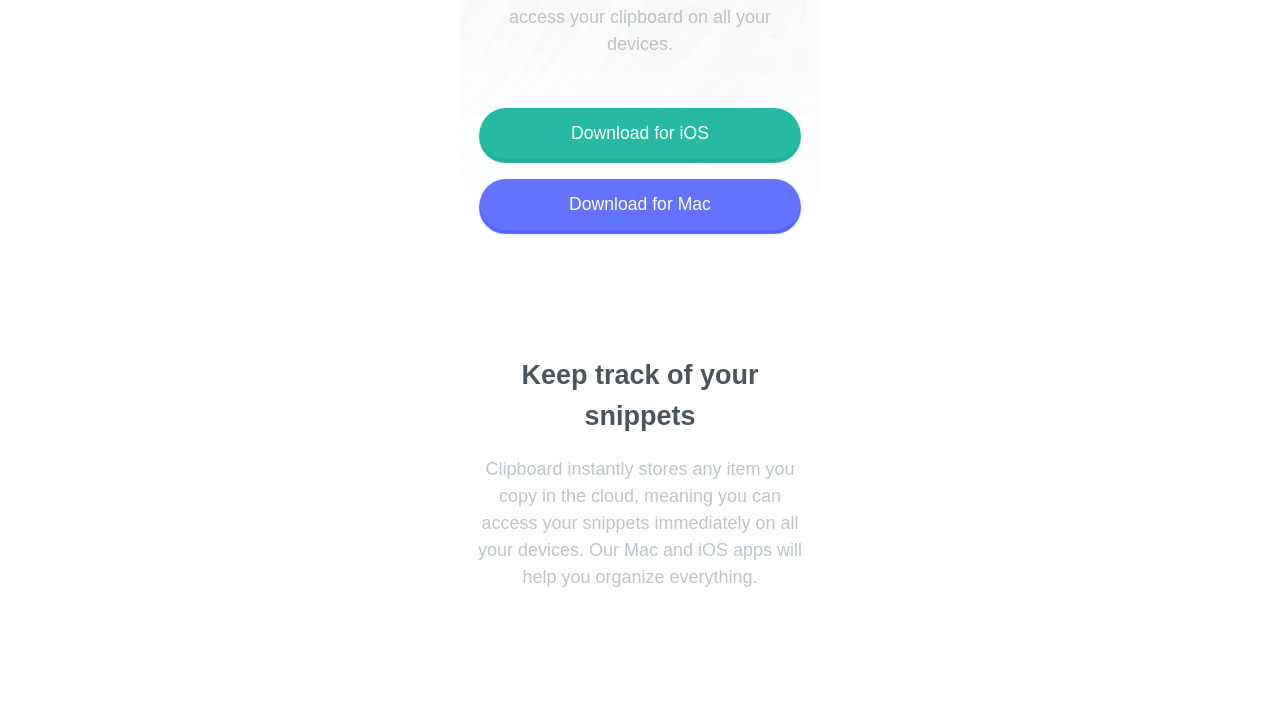
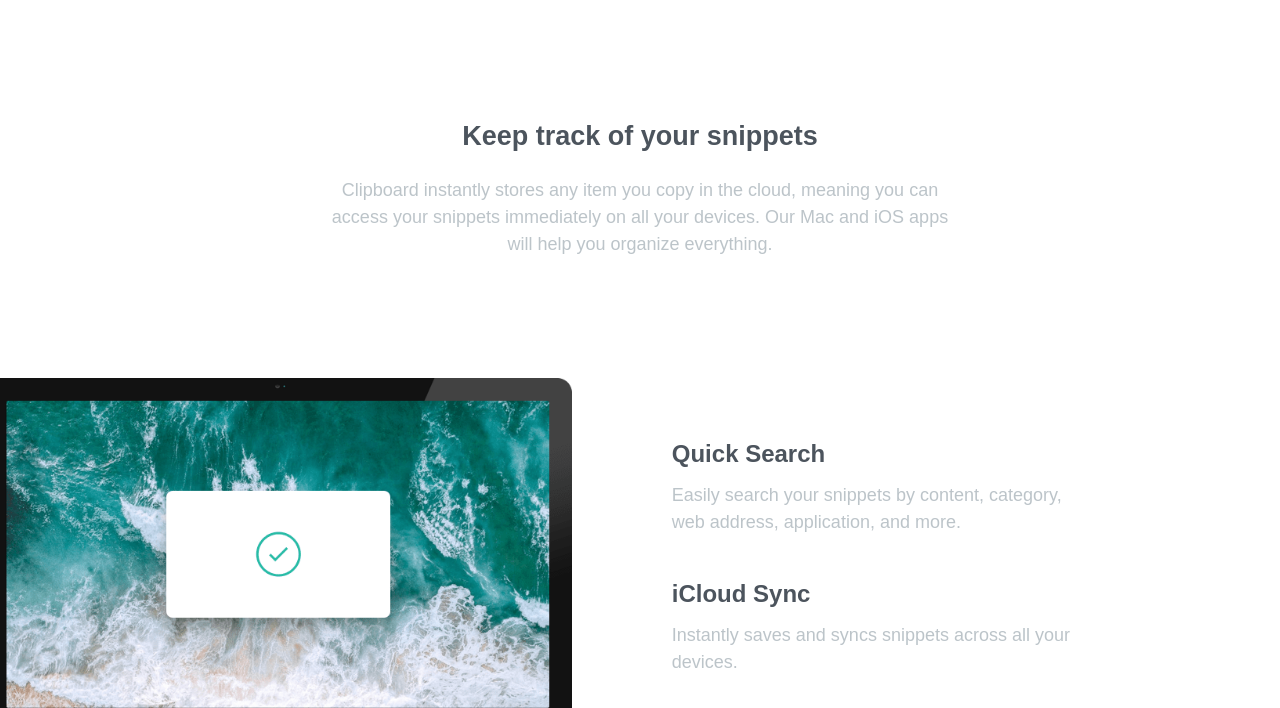
Before and after one commit to BelumS/frontend-mentor-challenges, a website: page css-projects/clipboard-landing-page/index.html in a window 1280 px wide. Shown: the part 352-1060 px from the top of the page. Drawn offline with Linux system fonts and the light colour scheme; a web font is replaced by a local one.

Commit message:
feat: completed desktop design

```diff
--- a/css-projects/clipboard-landing-page/index.html
+++ b/css-projects/clipboard-landing-page/index.html
@@ -19,7 +19,7 @@
         <h1 class="header__title">A history of everything you copy</h1>
 
         <p class="cta__text site-text">
-          Clipboard allows you to track and <br> organize everything you
+          Clipboard allows you to track and organize everything you
           copy. Instantly access your clipboard on all your devices.
         </p>
 
--- a/css-projects/clipboard-landing-page/sass/base/_base.scss
+++ b/css-projects/clipboard-landing-page/sass/base/_base.scss
@@ -18,4 +18,8 @@ html {
     margin: 0 auto;
     max-width: 360px;
     row-gap: 120px;
+
+    @include mix.respond(laptop) {
+        min-width: 100%;
+    }
 }
--- a/css-projects/clipboard-landing-page/sass/base/_typography.scss
+++ b/css-projects/clipboard-landing-page/sass/base/_typography.scss
@@ -1,4 +1,5 @@
-@use "../abstracts/_var";
+@use "../abstracts/var";
+@use "../abstracts/mix";
 
 @import url('https://fonts.googleapis.com/css2?family=Bai+Jamjuree:wght@400;600&display=swap');
 
@@ -28,19 +29,20 @@ p {
 .cta__text {
     margin: 15px 0;
     padding: 0 15px;
-}
 
-.site__text {
-
-}
-
-.lower-site-text {
-
+    @include mix.respond(laptop) {
+        margin: 0;
+        width: 70%;
+    }
 }
 
 .separator {
     padding: 0 10px;
 
+    @include mix.respond(laptop) {
+        width: 50%;
+    }
+
     &__title {
         margin-bottom: 20px;
     }
--- a/css-projects/clipboard-landing-page/sass/components/_button.scss
+++ b/css-projects/clipboard-landing-page/sass/components/_button.scss
@@ -11,6 +11,11 @@
     align-self: stretch;
     cursor: pointer;
     @include mix.defaultTransition;
+
+    @include mix.respond(laptop) {
+        padding: 10px 20px;
+        font-size: .8rem;
+    }
 
     &:hover,
     &:focus {
--- a/css-projects/clipboard-landing-page/sass/components/_call-to-action.scss
+++ b/css-projects/clipboard-landing-page/sass/components/_call-to-action.scss
@@ -6,11 +6,21 @@
     row-gap: 15px;
     padding: 0 5px;
 
+    @include mix.respond(laptop) {
+        row-gap: 5px;
+    }
+
     &__controls {
         @include mix.flexCenterColumn;
         margin-top: 20px;
         row-gap: 20px;
         align-self: stretch;
         padding: 0 10px;
+
+        @include mix.respond(laptop) {
+            @include mix.flexCenter;
+            flex-flow: row nowrap;
+            column-gap: 20px;
+        }
     }
 }
--- a/css-projects/clipboard-landing-page/sass/components/_clients.scss
+++ b/css-projects/clipboard-landing-page/sass/components/_clients.scss
@@ -3,6 +3,12 @@
 .client-container {
     @include mix.flexCenterColumn;
     row-gap: 90px;
+
+    @include mix.respond(laptop) {
+        @include mix.flexCenter;
+        flex-flow: row nowrap;
+        gap: 0 100px;
+    }
 }
 
 .client-img {
--- a/css-projects/clipboard-landing-page/sass/components/_feature.scss
+++ b/css-projects/clipboard-landing-page/sass/components/_feature.scss
@@ -3,6 +3,12 @@
 .feature-container {
     @include mix.flexCenterColumn;
     row-gap: 40px;
+
+    @include mix.respond(laptop) {
+        @include mix.flexCenter;
+        flex-flow: row nowrap;
+        padding: 0 80px;
+    }
 }
 
 .feature {
@@ -10,6 +16,10 @@
     row-gap: 20px;
     padding: 0 10px;
 
+    @include mix.respond(laptop) {
+        width: 80%;
+    }
+
     &__img {
         margin-bottom: 10px;
     }
--- a/css-projects/clipboard-landing-page/sass/components/_hero.scss
+++ b/css-projects/clipboard-landing-page/sass/components/_hero.scss
@@ -1,3 +1,5 @@
+@use "../abstracts/mix";
+
 .hero-img {
 
     &--mac,
@@ -6,13 +8,15 @@
         max-width: 330px;
         min-height: 100%;
         margin-bottom: 40px;
+
+        @include mix.respond(laptop) {
+            max-width: 90%;
+        }
     }
 
     &--mac {
-
-    }
-
-    &--devices {
+        position: relative;
+        left: -50px;
 
     }
 }
--- a/css-projects/clipboard-landing-page/sass/components/_snippets.scss
+++ b/css-projects/clipboard-landing-page/sass/components/_snippets.scss
@@ -4,6 +4,23 @@
 .snippets-container,
 .snippet {
     @include mix.flexCenterColumn;
+}
+
+@include mix.respond(laptop) {
+    .snippets-section {
+        @include mix.flexCenter;
+        flex-flow: row nowrap;
+    }
+
+    .snippet {
+        width: 70%;
+        text-align: left;
+        align-self: flex-start;
+
+        & > h3 {
+            align-self: flex-start;
+        }
+    }
 }
 
 .snippets-container {
--- a/css-projects/clipboard-landing-page/sass/layouts/_footer.scss
+++ b/css-projects/clipboard-landing-page/sass/layouts/_footer.scss
@@ -3,10 +3,16 @@
 
 .site-footer {
     @include mix.flexCenterColumn;
-    width: 100%;
+    min-width: 100%;
     background-color: whitesmoke;
     row-gap: 30px;
     padding: 50px;
+
+    @include mix.respond(laptop) {
+        @include mix.flexCenter;
+        flex-flow: row nowrap;
+        justify-content: space-around;
+    }
 
     &__logo {
         object-fit: cover;
--- a/css-projects/clipboard-landing-page/sass/layouts/_header.scss
+++ b/css-projects/clipboard-landing-page/sass/layouts/_header.scss
@@ -11,6 +11,11 @@
     padding: 5px;
     padding-top: 30px;
 
+    @include mix.respond(laptop) {
+        background-image: url(../images/bg-header-desktop.png);
+        min-width: inherit;
+    }
+
     &__logo {
         @include mix.box(6rem);
         object-fit: cover;
--- a/css-projects/clipboard-landing-page/sass/layouts/_nav.scss
+++ b/css-projects/clipboard-landing-page/sass/layouts/_nav.scss
@@ -6,11 +6,46 @@
     row-gap: 25px;
     margin: 20px 0;
 
+    @include mix.respond(laptop) {
+        @include mix.flexCenter;
+        flex-flow: row wrap;
+        justify-content: flex-start;
+        width: 35%;
+        gap: 0 25px;
+
+        & > * {
+            &:first-child {
+                order: 1;
+            }
+
+            &:nth-child(2) {
+                order: 4;
+            }
+
+            &:nth-child(3) {
+                order: 2;
+                margin-left: 60px;
+            }
+
+            &:nth-child(4) {
+                order: 5;
+            }
+
+            &:last-child {
+                order: 3;
+            }
+        }
+    }
+
     &__item {
         cursor: pointer;
         text-decoration: none;
         opacity: 0.5;
         @include mix.defaultTransition;
+
+        @include mix.respond(laptop) {
+            margin: 10px;
+        }
 
         &:hover,
         &:focus {
```
Also changed, not shown: css-projects/clipboard-landing-page/README-template.md, css-projects/clipboard-landing-page/css/style.css, css-projects/clipboard-landing-page/images/ss.png (added), 1 other file.
